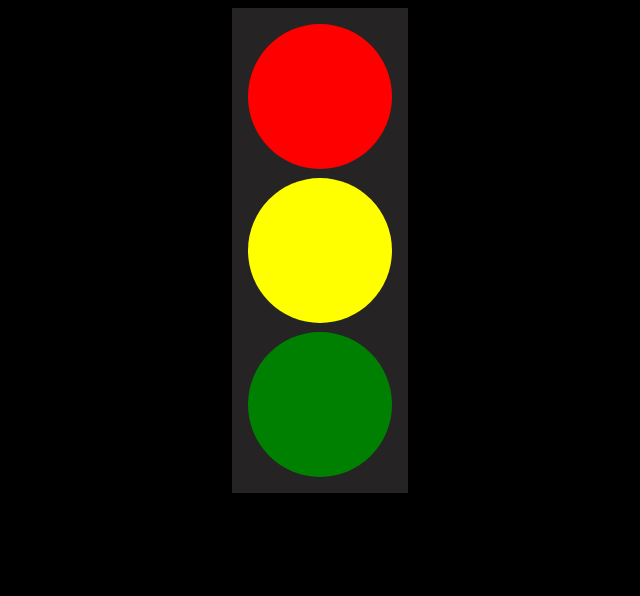
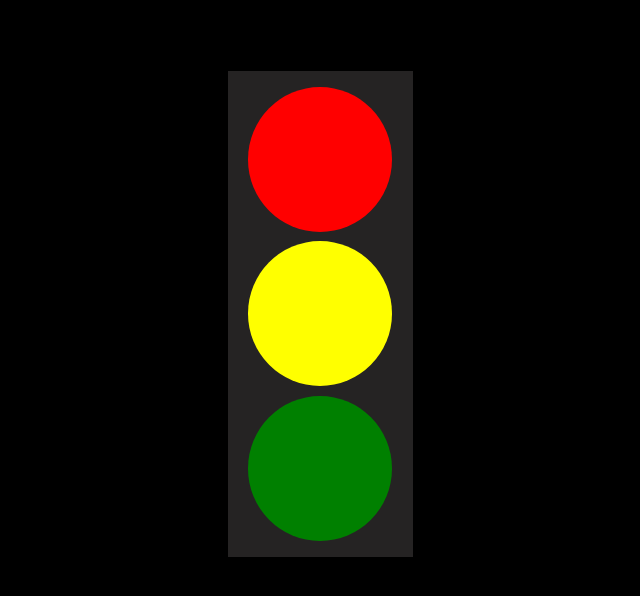
Before and after one commit to MadisonIngraham/stoplight, a plain HTML site: page index.html in a window 1280 px wide. Shown: the whole page, without its empty margins (320-960 px from the left). Drawn offline with Linux system fonts and the light colour scheme.

Commit message:
stoplight

```diff
--- a/style.css
+++ b/style.css
@@ -6,10 +6,11 @@ body {
 
 div {
   background-color: #252323;
-  width: 14%;
+  width: 185px;
   display: flex;
   align-items: center;
   flex-direction: column;
+  margin: 5%;
 }
 
 .light {
```
